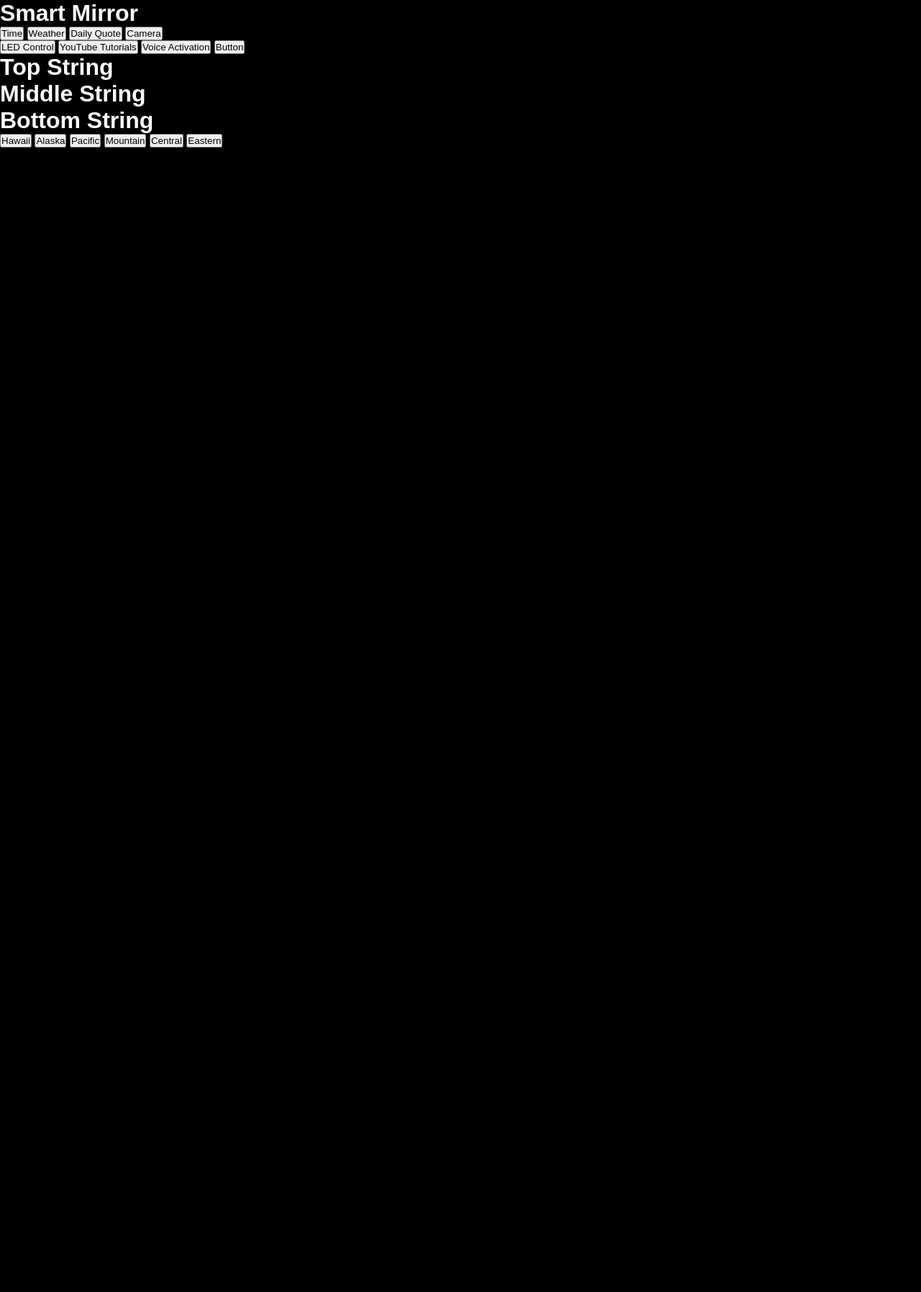
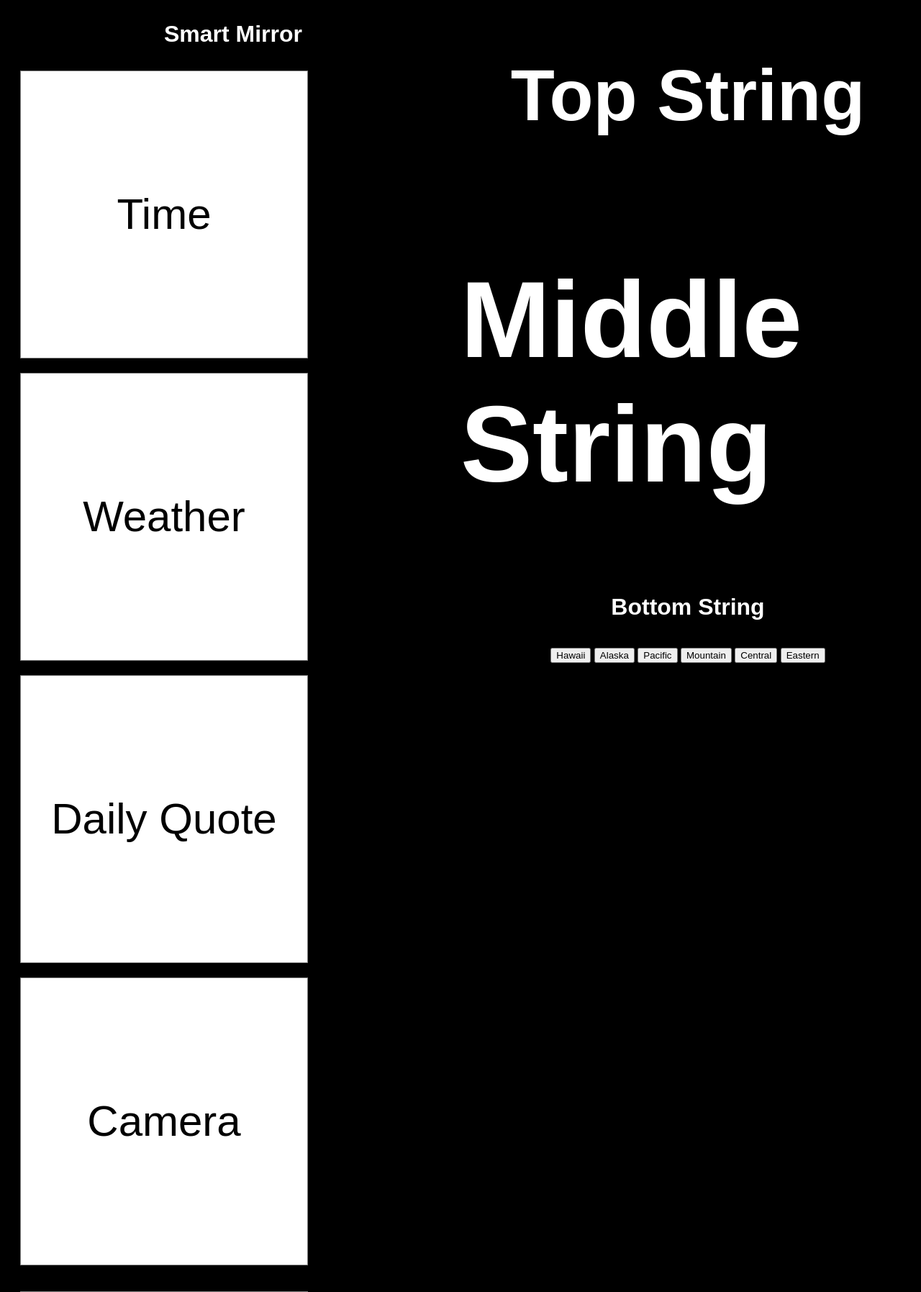
Before and after one commit to ewoodbury62/SmartMirror, a PHP site: page / in a window 1280 px wide. Shown: the top 1795 px of the page at 72% size. Before the commit the page ends 800 px from the top, so only its background shows below. Run offline with PHP 8.4, Linux system fonts and the light colour scheme.

Commit message:
Update wrap.css

```diff
--- a/wrap.css
+++ b/wrap.css
@@ -1,47 +1,27 @@
-*{
-  margin: 0;
-  padding: 0;
-  box-sizing: border-box;
-}
-
 body{
-  height: 100vh;
   background-color: black;
   font-family: Arial, Helvetica, sans-serif;
   color: white;
 }
 
-
-
-.float-child {
-    width: 50%;
-    float: left;
-    padding: 20px;
+.flex-container {
+    display: flex;
 }
 
-#rBottom h1{
-  height: 30vh;
-  display: flex;
-  justify-content: space-around;
-  align-items: center;
+.flex-child-left {
+    flex: 1;
 }
 
-#rTop h1{
-  display: grid;
-  height: 20vh;
-  align-items: center;
-  justify-content: space-around;
+.flex-child-right {
+    flex: 1;
 }
 
-#rMiddle h1{
-  display: grid;
-  height: 30vh;
-  align-items: center;
-  justify-content: space-around;
-  font-size:150px;
+.smart-mirror{
+    display:flex;
+    justify-content:space-around;
 }
 
-#homePage button{
+.hpButtons button{
   background-color: white;
   border: 1px solid gray;
   width: 400px;
@@ -50,6 +30,40 @@ body{
   font-size: 60px;
 }
 
-.SmartMirror{
-  font-size: 60px;
+.tString{
+    display:flex;
+    justify-content:space-around;
 }
+
+.mString{
+    display:flex;
+    justify-content:space-around;
+}
+
+.bString{
+    display:flex;
+    justify-content:space-around;
+}
+
+#tString h1{
+  font-size:100px;
+  display:flex;
+  justify-content:space-around;
+}
+
+#mString h1{
+  font-size:150px;
+  display:flex;
+  justify-content:space-around;
+}
+
+#bString h1{
+  font-size:100px;
+  display:flex;
+  justify-content:space-around;
+}
+
+.rButtons{
+  display:flex;
+  justify-content:space-around;
+}
```
